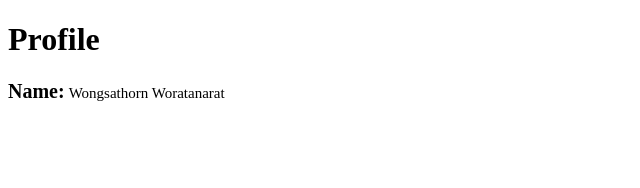
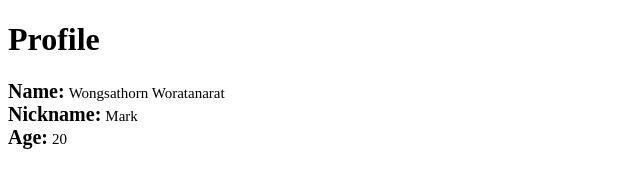
Before and after one commit to MarkWSTWRTNR/LAB03_GitFlows, a plain HTML site: page profile.html in a window 1280 px wide. Shown: the whole page, without its empty margins (0-640 px from the left). Drawn offline with Linux system fonts and the light colour scheme.

Commit message:
1.5 Profile detail

```diff
--- a/profile.html
+++ b/profile.html
@@ -14,7 +14,12 @@
     <body>
     <h1>Profile</h1>
 
-    <div><span><b>Name:</b></span> <span2>Wongsathorn Woratanarat</span2></div>
+    <div><span><b>Name:</b></span> <span2>Wongsathorn Woratanarat</span2>
+    <br>
+    <span><b>Nickname:</b></span> <span2>Mark</span2>
+    <br>
+    <span><b>Age:</b></span> <span2>20</span2>
+    </div>
     </body>
 
 </html>
```
